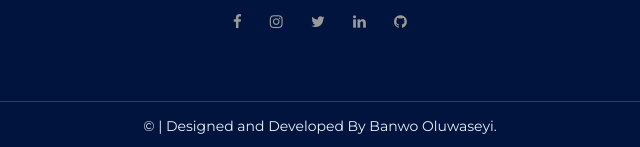
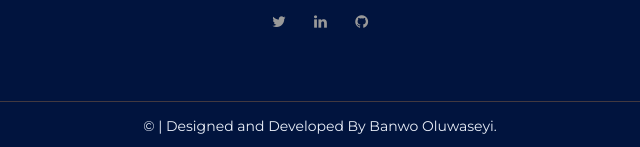
Before and after one commit to Oluwaseyi69/My_Portfolio, a plain HTML site: page index.html in a window 1280 px wide. Shown: the part 4233-4380 px from the top of the page, 320-960 px from the left. Drawn offline with Linux system fonts and the light colour scheme.

Commit message:
updated files

```diff
--- a/index.html
+++ b/index.html
@@ -236,11 +236,9 @@
             <div class="row">
                <div class="footer-logo">Oluwaseyi</div>
                <div class="social-link">
-                  <a href=""><i class="fa fa-facebook"></i></a>
-                  <a href=""><i class="fa fa-instagram"></i></a>
-                  <a href=""><i class="fa fa-twitter"></i></a>
-                  <a href=""><i class="fa fa-linkedin"></i></a>
-                  <a href=""><i class="fa fa-github"></i></a>
+                  <a href="https://twitter.com/TemitopeSeyi"><i class="fa fa-twitter"></i></a>
+                  <a href="https://www.linkedin.com/in/banwo-temitope-oluwaseyi-34a9891ab/"><i class="fa fa-linkedin"></i></a>
+                  <a href="https://github.com/Oluwaseyi69"><i class="fa fa-github"></i></a>
                </div>
             </div>
          </div>
```
Also changed, not shown: js/app.js (+0 -7 lines).
